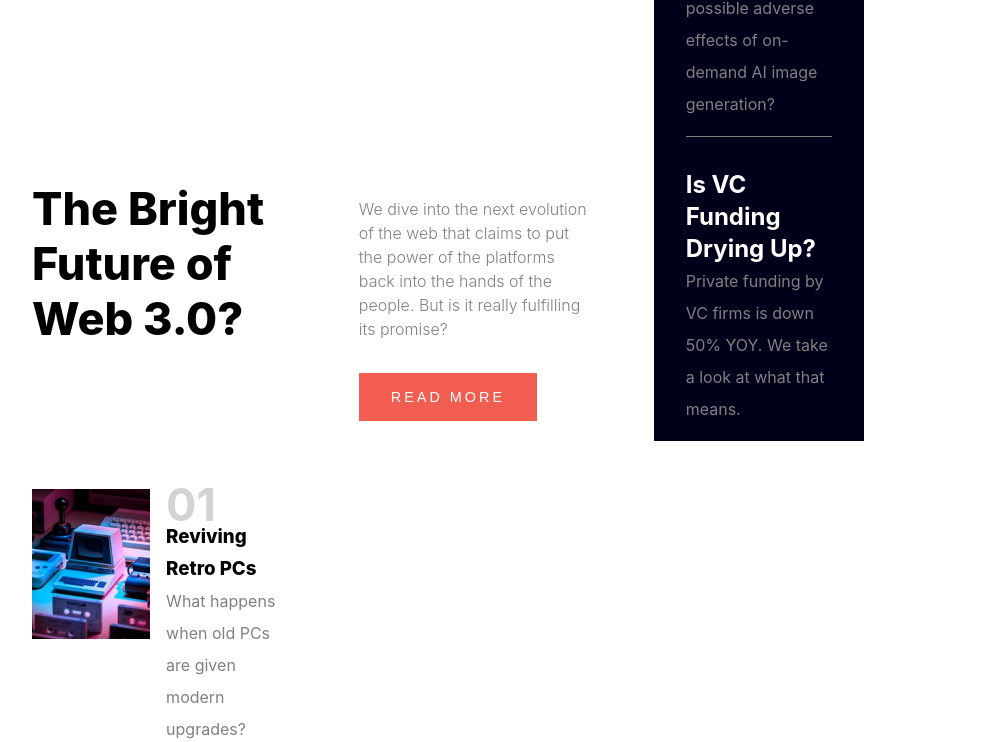
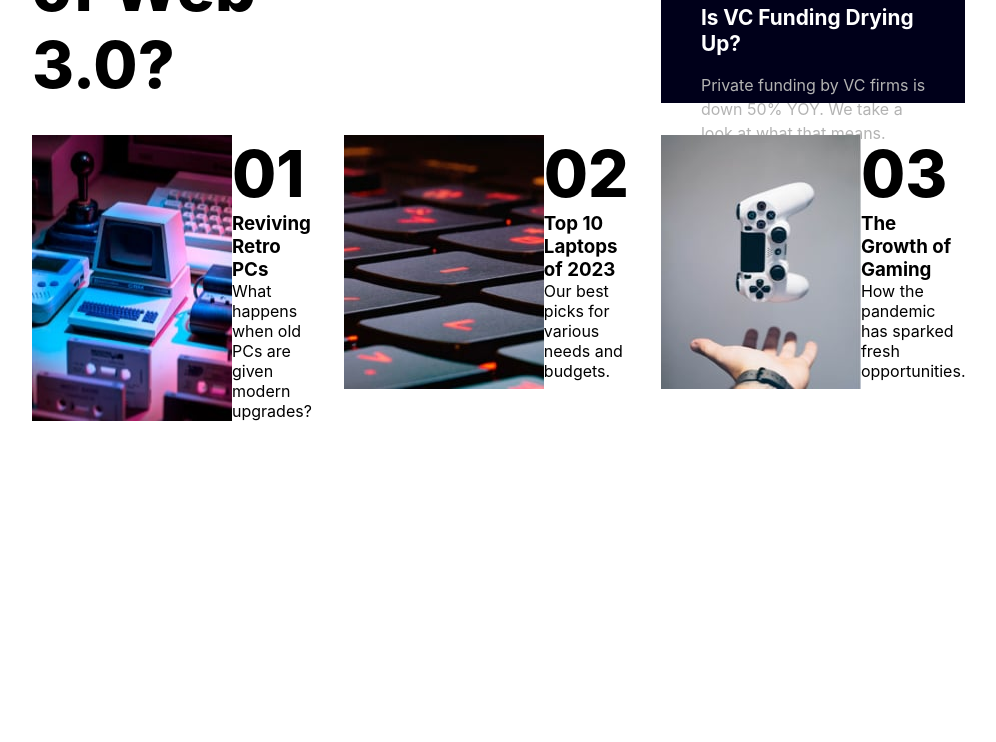
Before and after one commit to hojjatmahdave/Frontend-Mentor, a React (Create React App) app: page / in a window 1280 px wide. Shown: the part 820-1562 px from the top of the page, without its empty margins (192-1188 px from the left). After the commit the page ends 1463 px from the top, so only its background shows below. Built offline with nearby package versions, Linux system fonts and the light colour scheme.

Commit message:
fixed image but lets try the card with trick

```diff
--- a/src/news-homepage-main/components/body.tsx
+++ b/src/news-homepage-main/components/body.tsx
@@ -1,7 +1,19 @@
 import React from "react";
-import { BodyStyle, LogoImg, ReadMore } from "../styles/body-style";
+import {
+  BodyStyle,
+  Flex,
+  Gaming,
+  Laptops,
+  LogoImg,
+  Pcs,
+  ReadMore,
+} from "../styles/body-style";
 import bodyLogo from "../assets/images/image-web-3-desktop.jpg";
-import Cards from "./body/cards";
+// import Cards from "./body/cards";
+
+import pcs from "../assets/images/image-retro-pcs.jpg";
+import laptops from "../assets/images/image-top-laptops.jpg";
+import gaming from "../assets/images/image-gaming-growth.jpg";
 import New from "./body/new";
 
 const Body = () => {
@@ -18,7 +30,38 @@ const Body = () => {
         </p>
         <button> Read more</button>
       </ReadMore>
-      <Cards />
+
+      <Pcs>
+        <Flex>
+          <img src={pcs} alt="" />
+          <div>
+            <h1>01</h1>
+            <h3>Reviving Retro PCs</h3>
+            <p>What happens when old PCs are given modern upgrades?</p>
+          </div>
+        </Flex>
+      </Pcs>
+      <Laptops>
+        <Flex>
+          <img src={laptops} alt="" />
+
+          <div>
+            <h1>02</h1>
+            <h3>Top 10 Laptops of 2023</h3>
+            <p>Our best picks for various needs and budgets.</p>
+          </div>
+        </Flex>
+      </Laptops>
+      <Gaming>
+        <Flex>
+          <img src={gaming} alt="" />
+          <div>
+            <h1>03</h1>
+            <h3>The Growth of Gaming</h3>
+            <p>How the pandemic has sparked fresh opportunities.</p>
+          </div>
+        </Flex>
+      </Gaming>
     </BodyStyle>
   );
 };
--- a/src/news-homepage-main/components/body/cards.tsx
+++ b/src/news-homepage-main/components/body/cards.tsx
@@ -1,21 +1,11 @@
 import React from "react";
-import { CradData } from "../../assets/data/card";
-import { CardsStyle, ImageCard } from "../../styles/body-style";
+// import pcs from "../../assets/images/image-retro-pcs.jpg";
+// import laptops from "../../assets/images/image-top-laptops.jpg";
+// import gaming from "../../assets/images/image-gaming-growth.jpg";
+
+// import { ImageCard } from "../../styles/body-style";
 const Cards = () => {
-  return (
-    <CardsStyle>
-      {CradData.map((items, index) => (
-        <div key={index}>
-          <ImageCard src={items.image} alt="" />
-          <div>
-            <h1>{items.number}</h1>
-            <h3>{items.title}</h3>
-            <p>{items.text}</p>
-          </div>
-        </div>
-      ))}
-    </CardsStyle>
-  );
+  return <div></div>;
 };
 
 export default Cards;
--- a/src/news-homepage-main/components/body/new.tsx
+++ b/src/news-homepage-main/components/body/new.tsx
@@ -17,7 +17,7 @@ const New = () => {
             }`,
           }}
         >
-          <h2>{items.title}</h2>
+          <h3>{items.title}</h3>
           <p>{items.text}</p>
         </div>
       ))}
--- a/src/news-homepage-main/styles/app-style.tsx
+++ b/src/news-homepage-main/styles/app-style.tsx
@@ -4,7 +4,7 @@ export const AppStyle = styled.div`
   padding: 10rem 14rem;
   font-family: "Inter", sans-serif;
   @media screen and (max-width: 960px) {
-    padding: 4rem 8rem;
+    padding: 6rem 10rem;
   }
   @media screen and (max-width: 760px) {
     padding: 2rem 4rem;
--- a/src/news-homepage-main/styles/body-style.tsx
+++ b/src/news-homepage-main/styles/body-style.tsx
@@ -3,29 +3,28 @@ import styled from "styled-components";
 export const BodyStyle = styled.div`
   max-width: max-content;
   display: grid;
-  gap: 3rem;
-  grid-template-columns: 1fr 1fr 0.8fr;
+  gap: 2rem;
+  grid-template-columns: 1fr 1fr 1fr;
   grid-template-rows: 0.8fr 0.3fr 0.3fr;
   h1 {
     grid-column: 1/2;
-    padding-right: 1rem 3rem 0 0;
-    font-family: "Inter", sans-serif;
+    /* width: 400px; */
     font-weight: 800;
-    font-size: 45px;
+    font-size: 4rem;
   }
 `;
 export const LogoImg = styled.img`
   grid-column: 1/3;
   grid-row: 1/2;
+  width: 100%;
   max-width: 100%;
-  height: auto;
+  height: 100%;
   src: ${({ src }) => src};
   alt: ${({ alt }) => alt};
 `;
 export const ReadMore = styled.div`
   grid-column: 2/3;
   grid-row: 2/3;
-  /* text-align: left; */
   padding: 1rem;
   line-height: 1.5rem;
   p {
@@ -44,12 +43,39 @@ export const ReadMore = styled.div`
     font-weight: 300;
     letter-spacing: 3px;
     padding: 1rem 2rem;
+    cursor: pointer;
   }
 `;
-export const CardsStyle = styled.div`
+// export const CardsStyle = styled.div`
+//   grid-column: 1/4;
+//   grid-row: 3/4;
+//   display: flex;
+//   flex-direction: row;
+//   & > div {
+//     display: flex;
+//     flex-direction: row;
+//     div {
+//       line-height: 2rem;
+//       h1 {
+//         color: lightgray;
+//         font-weight: 700;
+//       }
+//       h3 {
+//         font-weight: 800;
+//       }
+//       p {
+//         color: gray;
+//       }
+//     }
+//   }
+// `;
+export const Flex = styled.div`
+  display: flex;
+  flex-direction: row;
   & > div {
     display: flex;
-    flex-direction: row;
+    flex-direction: column;
+
     div {
       line-height: 2rem;
       h1 {
@@ -65,6 +91,18 @@ export const CardsStyle = styled.div`
     }
   }
 `;
+export const Pcs = styled.div`
+  grid-column: 1/2;
+  grid-row: 3/4;
+`;
+export const Laptops = styled.div`
+  grid-column: 2/3;
+  grid-row: 3/4;
+`;
+export const Gaming = styled.div`
+  grid-column: 3/4;
+  grid-row: 3/4;
+`;
 export const ImageCard = styled.img`
   padding-right: 1rem;
   height: 150px;
@@ -76,28 +114,30 @@ export const NewStyle = styled.div`
   display: flex;
   flex-direction: column;
   background-color: #00001a;
-  padding: 2rem 2rem 0 2rem;
+  padding: 2.5rem;
   grid-column: 3;
   grid-row: 1/3;
-  overflow: visible;
-  /* height: max-content; */
-  /* min-height: max-content; */
+
   h1 {
     cursor: pointer;
     color: #e9b262;
-    padding: 1rem 0;
+    font-weight: 700;
+    padding: 0.5rem 0;
   }
   & > div {
-    padding: 2rem 0 0 0;
-    line-height: 2rem;
-    padding-bottom: 1rem;
-    h2 {
+    line-height: 1.6rem;
+    padding: 1.5rem 0;
+    h3 {
+      font-weight: 700;
+      font-size: 1.3rem;
+      color: #fff;
+      padding-bottom: 1rem;
       cursor: pointer;
-
-      color: #fff;
     }
     p {
-      color: gray;
+      color: #b3b3b3;
+      line-height: 1.5rem;
+      padding-bottom: 1rem;
     }
   }
 `;
--- a/src/news-homepage-main/styles/nav-style.tsx
+++ b/src/news-homepage-main/styles/nav-style.tsx
@@ -21,7 +21,7 @@ export const Links = styled.div`
     }
     @media screen and (max-width: 760px) {
       & > p {
-        padding: 0.4 rem;
+        padding: 0.4rem;
       }
     }
   }
```
